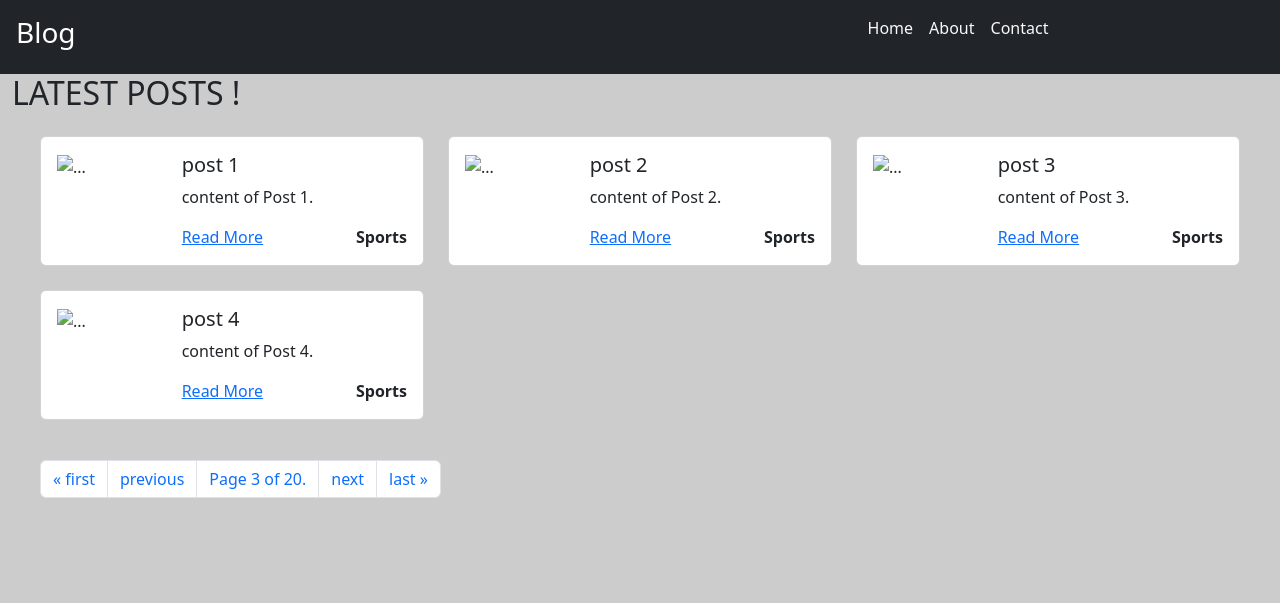
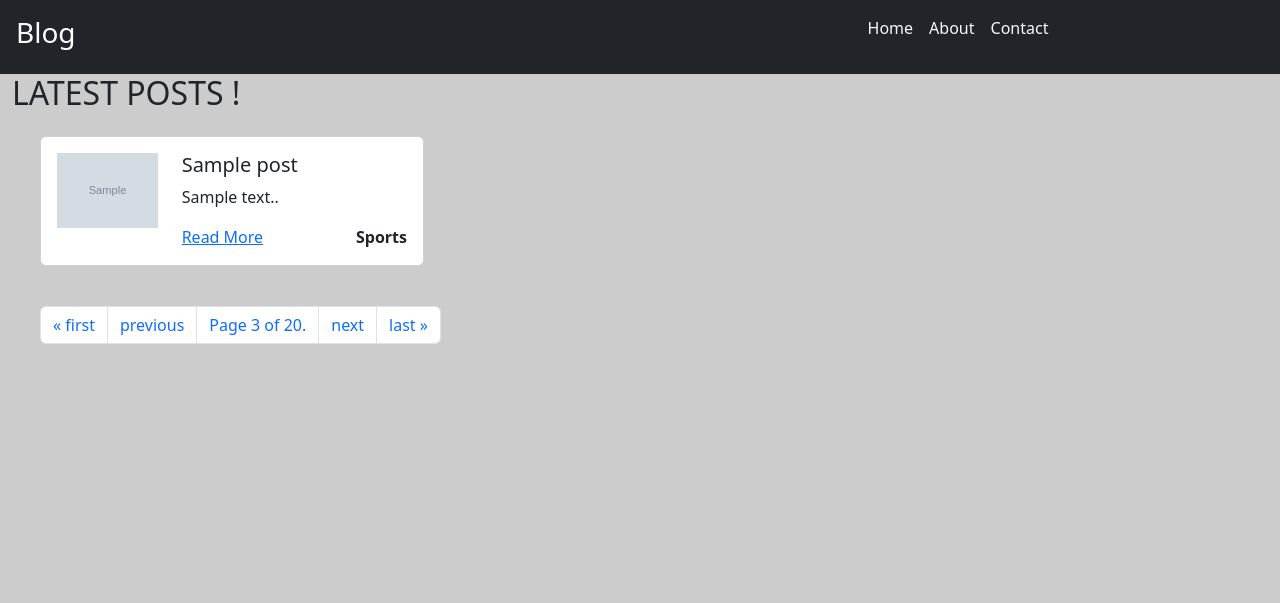
Before and after one commit to rocky2210/Django_Codes, a Django app: page /blog/ in a window 1280 px wide. Shown: the top 603 px of the page. Run offline with Django 5.2, Linux system fonts and the light colour scheme; tables that the repository leaves empty hold one stand-in row (values such as "Sample post"); grey boxes marked "Sample" are stand-in pictures; some libraries are stand-ins or nearby versions.

Commit message:
DJ-22 :  getting post data

```diff
--- a/myapp/blog/templates/blog/index.html
+++ b/myapp/blog/templates/blog/index.html
@@ -13,7 +13,7 @@
                     <div class="card-body">
                         <div class="row">
                             <div class="col-md-4">
-                                <img src="https://via.placeholder.com/300" class="img-fluid" alt="...">
+                                <img style="height:300,width:300;" src="{{post.img_url}}" class="img-fluid" alt="...">
                             </div>
                             <div class="col-md-8">
                                 <h5 class="card-title">{{post.title}}</h5>
--- a/myapp/blog/views.py
+++ b/myapp/blog/views.py
@@ -2,19 +2,22 @@
 from django.http import HttpResponse
 from django.urls import reverse
 import logging
+from .models import Post
 
 # Create your views here.
-
-posts = [
-        {'id':1,'title':'post 1', 'content':'content of Post 1'},
-        {'id':2,'title':'post 2', 'content':'content of Post 2'},
-        {'id':3,'title':'post 3', 'content':'content of Post 3'},
-        {'id':4,'title':'post 4', 'content':'content of Post 4'}
-    ]
+# dummy data
+# posts = [
+#         {'id':1,'title':'post 1', 'content':'content of Post 1'},
+#         {'id':2,'title':'post 2', 'content':'content of Post 2'},
+#         {'id':3,'title':'post 3', 'content':'content of Post 3'},
+#         {'id':4,'title':'post 4', 'content':'content of Post 4'}
+#     ]
 
 
 def index(request):
     blog_title = "Latest Posts !"
+    # Getting data from the post mode
+    posts = Post.objects.all()
     return render(request,"blog/index.html",{'blog_title':blog_title,'posts':posts})
 
 def detail(request,post_id):
```
